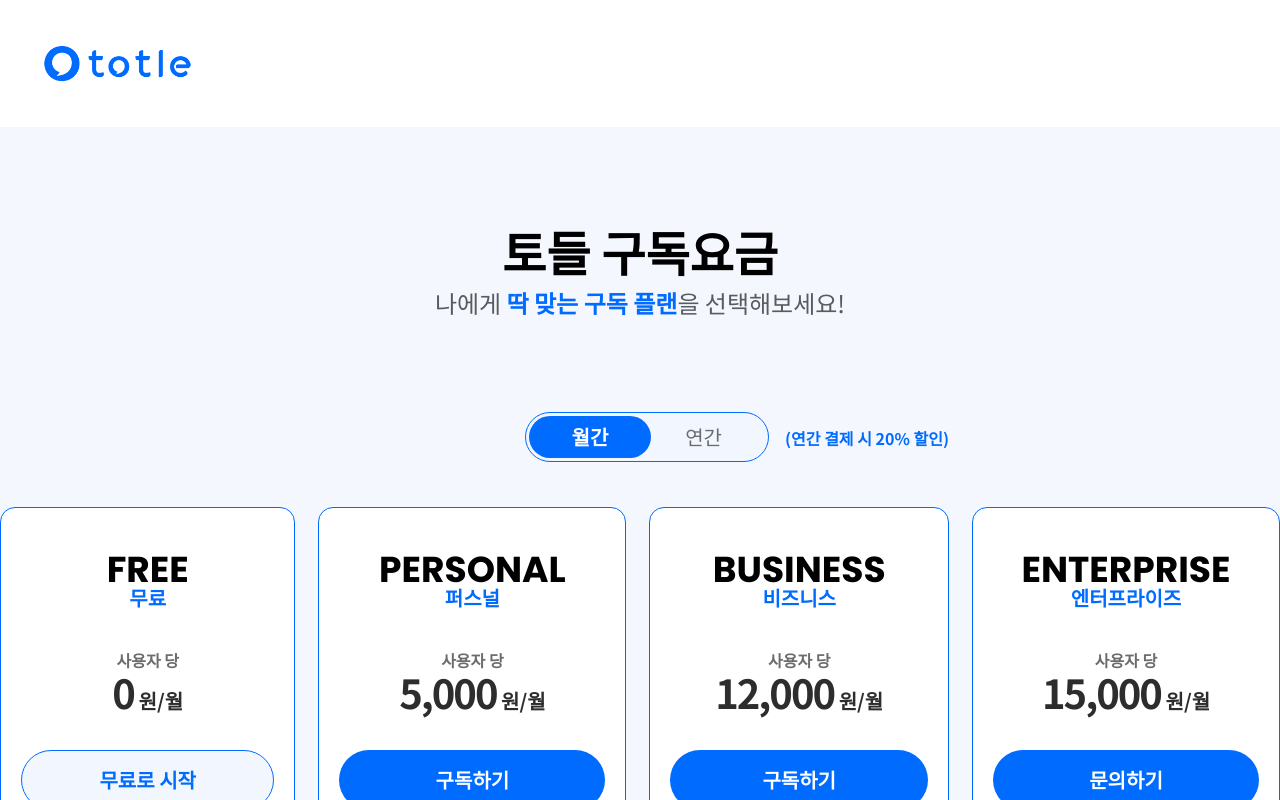
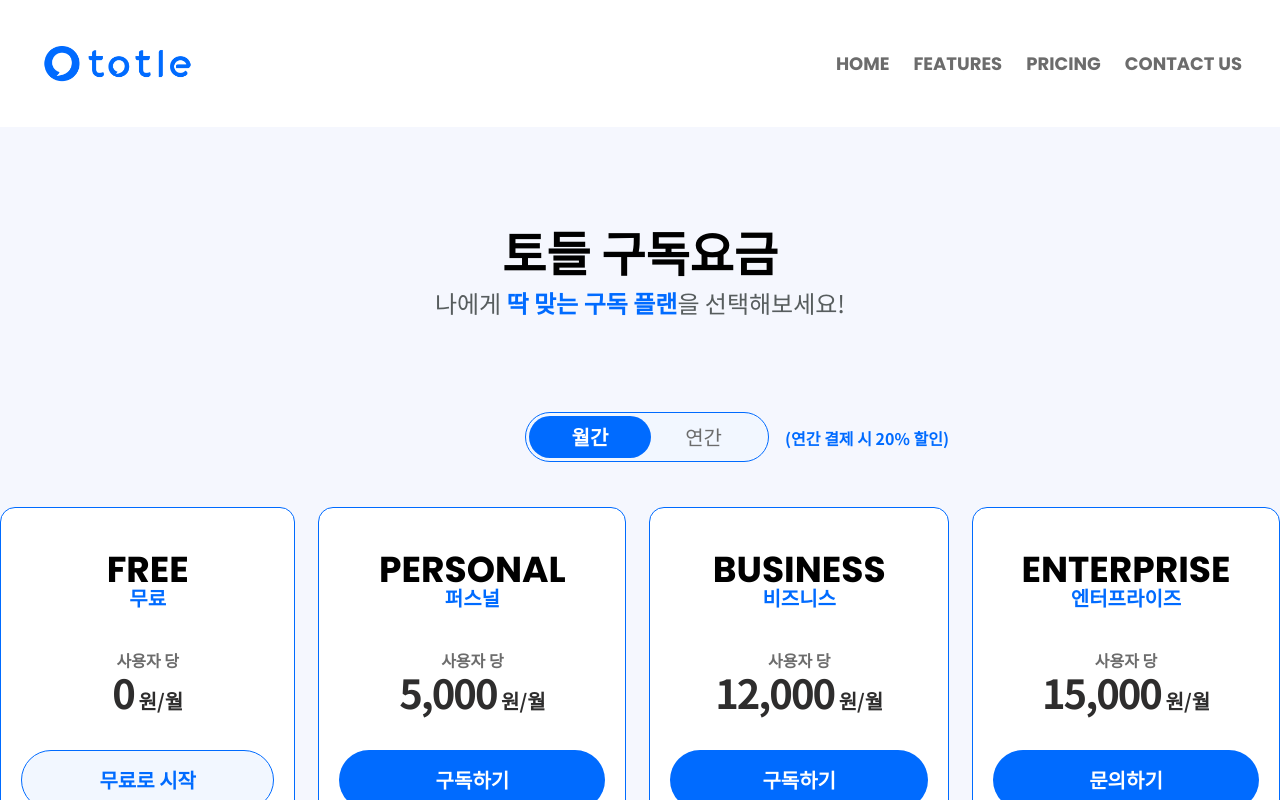
Before and after one commit to e-glue/totle, a React (Create React App) app: page /pricing in a window 1280 px wide. Shown: the top 800 px of the page. Built offline with nearby package versions, Linux system fonts and the light colour scheme.

Commit message:
[feat] 페이지 이동용 내비게이션바 생성

```diff
--- a/src/App.js
+++ b/src/App.js
@@ -4,15 +4,19 @@
 import Pricing from "./pages/pricing/Pricing";
 import Contact from "./pages/contact/Contact";
 import "./styles/styles.scss";
+import NavBar from "./pages/pricing/components/nav-bar/NavBar";
 
 function App() {
   return (
+    <>
+      <NavBar />
       <Routes>
         <Route path="/" element={<Introduction />} />
         <Route path="/features" element={<Features />} />
         <Route path="/pricing" element={<Pricing />} />
         <Route path="/contact" element={<Contact />} />
       </Routes>
+    </>
   );
 }
 
--- a/src/pages/pricing/Pricing.js
+++ b/src/pages/pricing/Pricing.js
@@ -12,7 +12,6 @@
 
   return (
     <>
-      <NavBar />
       <PlanSection
         onChangeToggleHandler={onChangeToggleHandler}
         isToggle={isToggle}
--- a/src/pages/pricing/components/nav-bar/NavBar.js
+++ b/src/pages/pricing/components/nav-bar/NavBar.js
@@ -1,5 +1,6 @@
 import "./navBar.scss";
 import logo from "../../../../assets/common/toddle_logo.png";
+import { Link } from "react-router-dom";
 
 const NavBar = () => {
   return (
@@ -7,6 +8,22 @@
       <div className="logo">
         <img src={logo} alt="toddle" width="159" height="53" />
       </div>
+      <div>
+        <ul className="nav-menu-ul">
+          <Link to="/" className="nav-link">
+            <li className="nav-menu-li">HOME</li>
+          </Link>
+          <Link to="/features" className="nav-link">
+            <li className="nav-menu-li">FEATURES</li>
+          </Link>
+          <Link to="/pricing" className="nav-link">
+            <li className="nav-menu-li">PRICING</li>
+          </Link>
+          <Link to="/contact" className="nav-link">
+            <li className="nav-menu-li">CONTACT US</li>
+          </Link>
+        </ul>
+      </div>
     </nav>
   );
 };
--- a/src/pages/pricing/components/nav-bar/navBar.scss
+++ b/src/pages/pricing/components/nav-bar/navBar.scss
@@ -1,4 +1,6 @@
 @use "../../../../styles/colors";
+@use "../../../../styles/typo";
+@use "../../../../styles/theme";
 
 .nav-bar {
   height: 127px;
@@ -6,9 +8,29 @@
   background: colors.$white;
   display: flex;
   align-items: center;
+  justify-content: space-between;
 }
 
 .logo {
   width: 150px;
   height: 53px;
 }
+
+.nav-menu-ul {
+  display: flex;
+  gap: 24px;
+
+  .nav-menu-li {
+    font-family: typo.$poppins;
+    color: colors.$grayscale07;
+    font-size: 18px;
+  }
+
+  .nav-link {
+    text-decoration: none;
+  }
+
+  @media screen and (theme.$mobileSize) {
+    display: none;
+  }
+}
```
Lines whose indentation alone changed are shown as unchanged.
